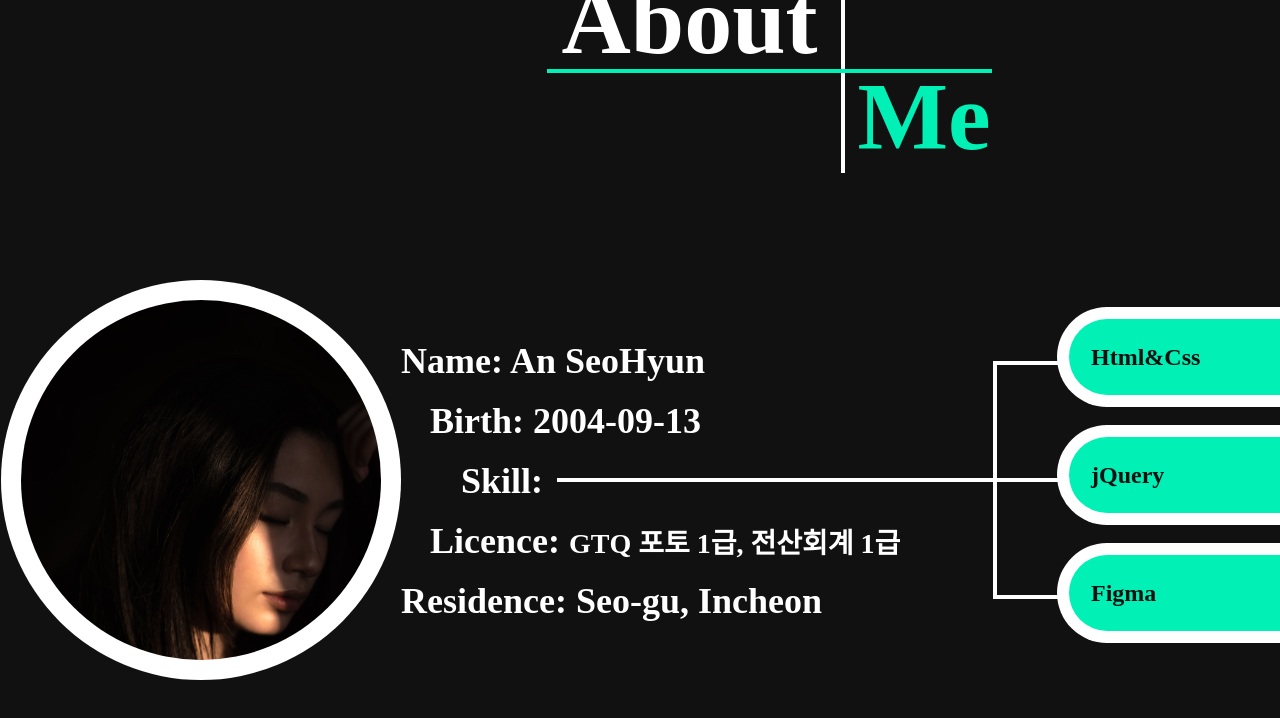
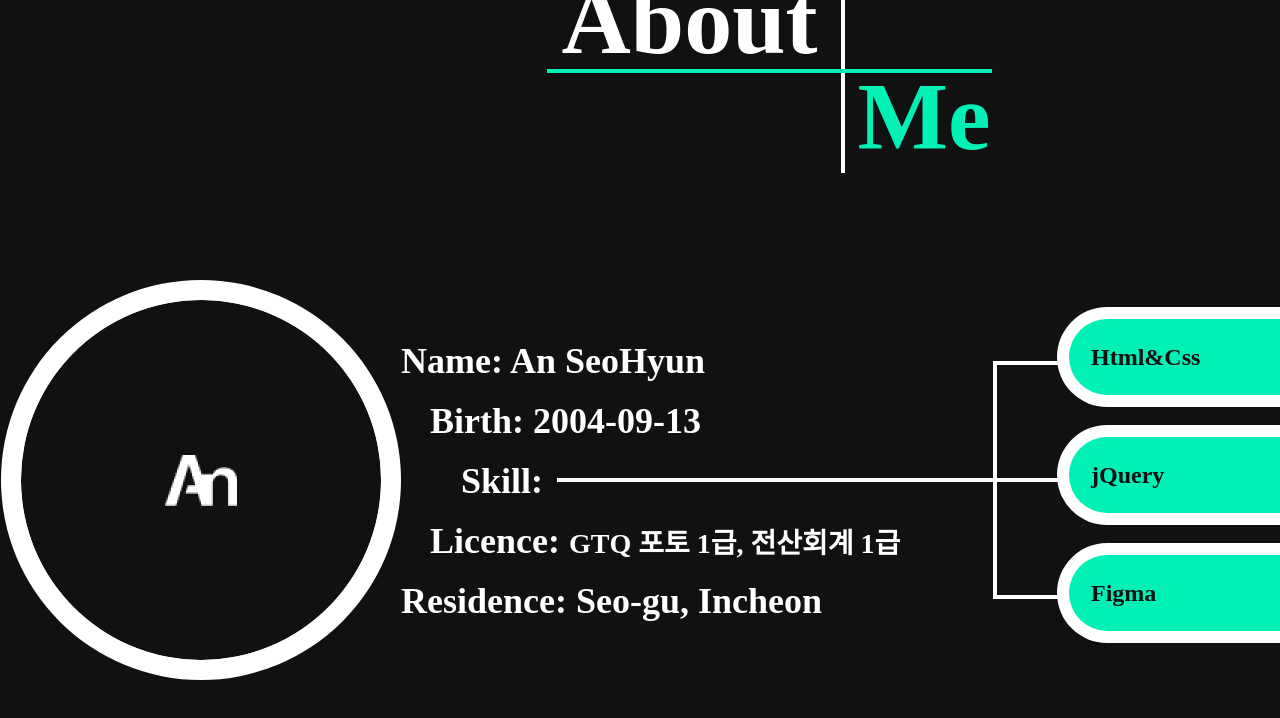
Before and after one commit to an0913/portfolio2, a plain HTML site: page index.html in a window 1280 px wide. Shown: the part 2298-3016 px from the top of the page. Drawn offline with nearby package versions, Linux system fonts and the light colour scheme; some packages are replaced by stand-ins of ours; a script that the page names is missing.

Commit message:
Add files via upload

```diff
--- a/css/main.css
+++ b/css/main.css
@@ -312,7 +312,7 @@ header .inner .gnb li a{
     width: 360px;
     height: 360px;
     border-radius: 180px;
-    background: url("../images/Slice\ 11.png")no-repeat;
+    background: url("../images/logo_c.png")no-repeat;
     position: absolute;
     top: 20px;
     left: 20px;
```
